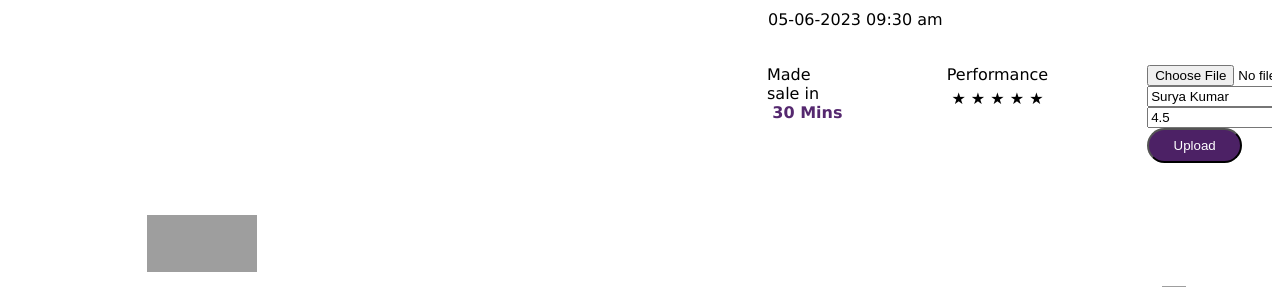
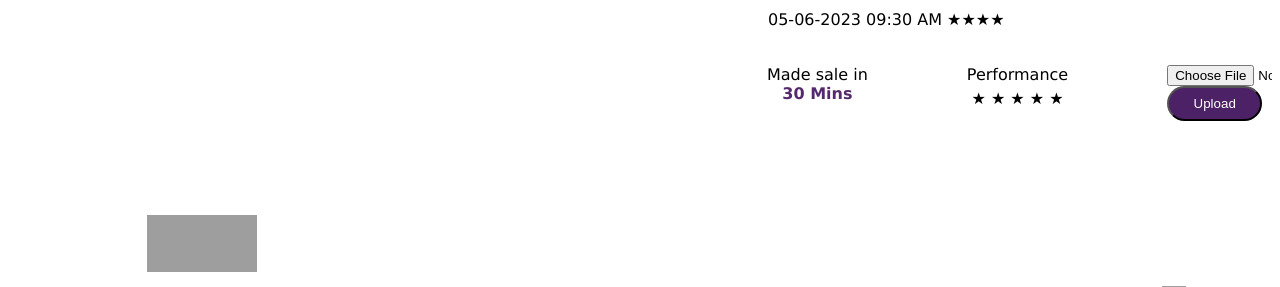
Before and after one commit to saipavan-pilla/CSM_Test, a FastAPI app: page / in a window 1280 px wide. Shown: the part 1779-2066 px from the top of the page. Run offline with FastAPI, Linux system fonts and the light colour scheme; grey boxes are pictures that could not be loaded.

Commit message:
31-7 6:37pm

```diff
--- a/main.py
+++ b/main.py
@@ -251,7 +251,7 @@
         emotion='negative'
     text=text+'.Here the emotion of the customer and the sales person is '+emotion
     text=text+'.Give us the final summary of the emotion shown by the customer to the sales person and vice versa'
-    openai.api_key = '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'
+    openai.api_key = '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'
 
     # # Create a client
     # client = secretmanager.SecretManagerServiceClient()
--- a/static/index1.css
+++ b/static/index1.css
@@ -13,6 +13,8 @@
     width: 128.74px;
     height: 50.22px;
   }
+
+
   .address-icon {
     top: 114px;
     left: 140px;
--- a/templates/index1.html
+++ b/templates/index1.html
@@ -164,26 +164,26 @@
             <img class="vector-icon" alt="" src="./static/vector.svg" />
 
             <div class="am-container">
-              <a href="#" onclick="showVideo()">05-06-2023  09:30 AM  ★★★★</a>
+              <a href="#" id="sv" onclick="showVideo()">05-06-2023  09:30 AM  ★★★★</a>
               <!-- <span>05-06-2023 09:30 am ★ ★ ★ ★ </span> -->
               <!-- <span class="span1">★</span> -->
             </div>
           </div>
           <div class="vector-group">
             <img class="vector-icon" alt="" src="./static/vector1.svg" />
-            <a href="#" onclick="showVideo1()">06-06-2023 10:00  AM  ★★★★★</a>
+            <a href="#" id="sv1" onclick="showVideo1()">06-06-2023 10:00  AM  ★★★★★</a>
             <!-- <div class="am-container">06-06-2023 10:00 am ★ ★ ★ ★ ★</div> -->
           </div>
           <div class="vector-container">
             <img class="vector-icon" alt="" src="./static/vector1.svg" />
-            <a href="#" onclick="showVideo2()">07-06-2023  09:30 AM  ★★★★</a>
+            <a href="#" id="sv2" onclick="showVideo2()">07-06-2023  09:30 AM  ★★★★</a>
             <!-- <div class="am-container">07-06-2023 09:30 am ★ ★ ★ ★ ★</div> -->
           </div>
           <div class="frame-div">
             <img class="vector-icon" alt="" src="./static/vector.svg" />
 
             <div class="am-container">
-              <a href="#" onclick="showVideo3()">08-06-2023  09:30 AM   ★★★★★</a>
+              <a href="#" id="sv3" onclick="showVideo3()">08-06-2023  09:30 AM   ★★★★★</a>
               <!-- <span>08-06-2023 10:30 am ★ ★ </span>
               <span class="span1">★</span>
               <span> </span>
@@ -234,11 +234,11 @@
           </div>
         </div>
 
-        <div id="time" class="am-video">05-06-2023 09:30 am</div>
+        <div class="am-video" id="time">05-06-2023 09:30 am</div>
         <div class="frame-container">
           <div class="made-sale-in-parent">
             <div class="am-container">Made sale in</div>
-            <div class="mins">30 Mins</div>
+            <div class="mins" id="mins">30 Mins</div>
           </div>
           <div class="performance-parent">
             <div class="am-container">Performance</div>
@@ -250,9 +250,9 @@
           <div class="form-container">
           <form action="/upload_video" method="post" enctype="multipart/form-data">
             <input type="file" name="video_file">
-            <input style="" type="text" id="emp_name" name="text_name"  required /><br>
-            <input style=""  type="text" id="emp_rating" name="text_rating" required />
-            <input style="" type="text" id="emp_sale" name="text_sale" required />
+            <input style="display: none;" type="text" id="emp_name" name="text_name"  required /><br>
+            <input style="display: none;"  type="text" id="emp_rating" name="text_rating" required />
+            <input style="display: none;" type="text" id="emp_sale" name="text_sale" required />
             <input class="sub" type="submit" value="Upload">
          </form>
           </div>
@@ -339,23 +339,39 @@
   </body>
   <script>
 
+  showVideo();
+
   function showVideo() {
       var videoContainer = document.getElementById("video");
       videoContainer.src="https://drive.google.com/file/d/1zjpSmTW80e_abW--uS-lhHRNhoLqObtp/preview";
+
+      const svElement = document.getElementById("sv");
+      const timeElement = document.getElementById('time');
+      timeElement.textContent = svElement.innerHTML;
     }
   function showVideo1() {
       var videoContainer = document.getElementById("video");
       videoContainer.src="https://drive.google.com/file/d/13m4ZNfJ57wkE29yD9oWmA94jm_r0HN32/preview";
+      const sv1Element = document.getElementById("sv1");
+      const timeElement = document.getElementById('time');
+      timeElement.textContent = sv1Element.innerHTML;
     }
 
   function showVideo2() {
       var videoContainer = document.getElementById("video");
       videoContainer.src="https://drive.google.com/file/d/13dVdNWJFll1Y9aV82S6zuUkthqJCzEcD/preview";
+
+      const sv2Element = document.getElementById("sv2");
+      const timeElement = document.getElementById('time');
+      timeElement.textContent = sv2Element.innerHTML;
     }
 
   function showVideo3() {
       var videoContainer = document.getElementById("video");
       videoContainer.src="https://drive.google.com/file/d/13kMPrrDILxXL15q9lsmt8V6rJTSh4IHR/preview";
+      const sv3Element = document.getElementById("sv3");
+      const timeElement = document.getElementById('time');
+      timeElement.textContent = sv3Element.innerHTML;
     }
     function showVideo4() {
       var videoContainer = document.getElementById("video");
@@ -414,5 +430,24 @@
       videoUrlInput.value = videoUrl;
     });
   });
+
+
+
+  function handleVideoDuration(durationInSeconds) {
+    const minutes = Math.floor(durationInSeconds / 60);
+    const seconds = Math.floor(durationInSeconds % 60);
+    const minsElement = document.getElementById(".mins");
+    minsElement.innerHTML = `${minutes} mins ${seconds} secs`;
+  }
+
+  function requestVideoDuration() {
+    const iframe = document.getElementById("video");
+    iframe.contentWindow.postMessage("getVideoDuration", "*");
+  }
+
+  function getVideoDuration() {
+    requestVideoDuration();
+  }
+
     </script>
 </html>
```
